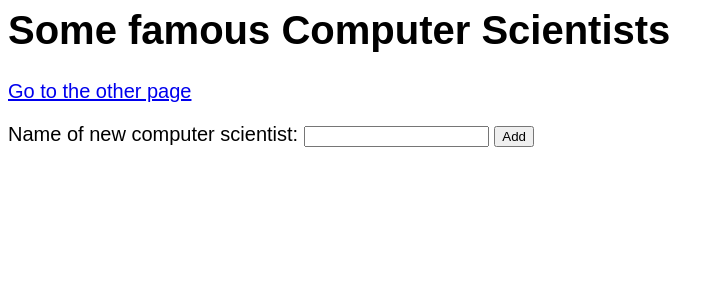
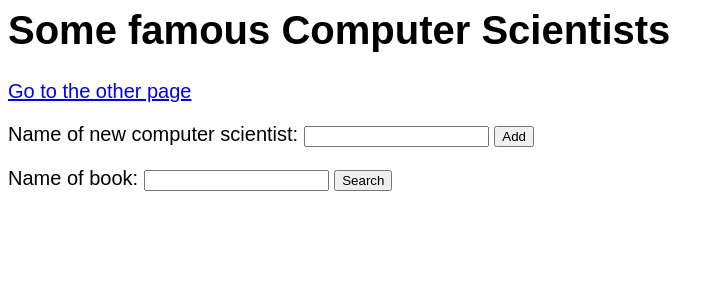
Before and after one commit to sayalighodekar/Intro-to-DB-Project-1, a Flask app: template templates/index.html in a window 1280 px wide. Shown: the top 300 px of the page, without its empty margins (0-724 px from the left). Run offline with Flask 2, Linux system fonts and the light colour scheme; the template is opened without the code that fills it, so the values that code supplies are empty; parts of the project's set-up code (start-up, migrations or seed data) failed here and were passed over.

Commit message:
added search bar to index.html

```diff
--- a/templates/index.html
+++ b/templates/index.html
@@ -23,6 +23,10 @@
 <p>Name of new computer scientist: <input type="text" name="name"> <input type="submit" value="Add"></p>
 </form>
 
+<form method="POST" action="/searchBooks">
+<p>Name of book: <input type="text" name="name"> <input type="submit" value="Search"></p>
+</form>
+
 </body>
 
 
```
